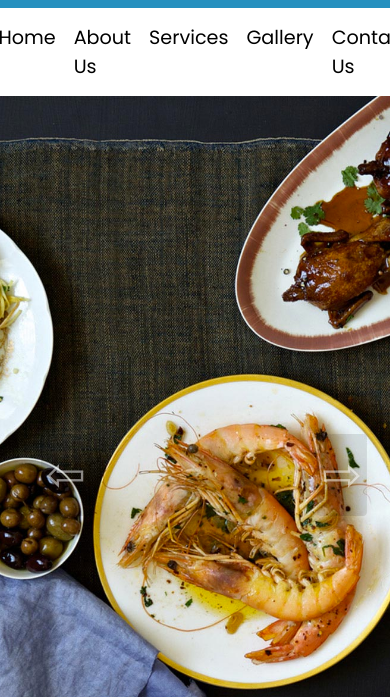
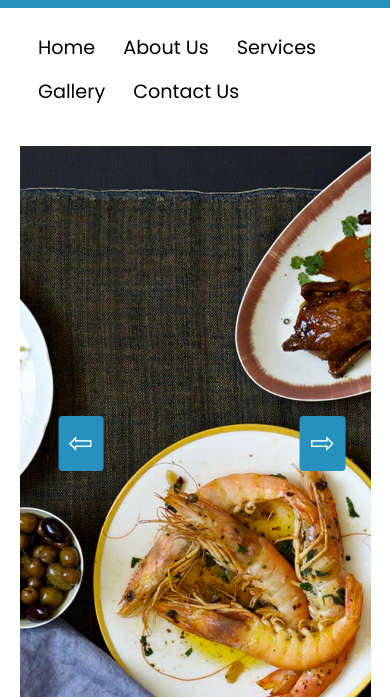
Before and after one commit to cloud-Q/Food-Cafe, a plain HTML site: page index.html in a window 390 px wide. Shown: the part 147-844 px from the top of the page. Drawn offline with Linux system fonts and the light colour scheme.

Commit message:
third commit

```diff
--- a/assets/css/style.css
+++ b/assets/css/style.css
@@ -153,6 +153,16 @@ nav {
     color: black;
     font-size: 1.2rem;
 }
+@media (max-width:460px) {
+    .navList {
+        display: flex;
+        flex-wrap: wrap;
+    }
+    .navList > li {
+        padding: 5px;
+        margin-top: 5px;
+    }
+}
 .navList > li > a:hover {
     color: rgba(255, 179, 0, 0.689);
 }
@@ -188,7 +198,7 @@ nav {
 /* carousel Styling */
 .imageSlider{
     height: 80vh;
-    margin: 0;
+    margin: 5%;
 }
 .carousel{
     width: 100%;
@@ -229,20 +239,22 @@ nav {
     z-index: 2;
     background: none;
     border: none;
-    font-size: 3rem;
-    top: 50%;
+    font-size: 30px;
+    top: 40%;
     transform: translate(50%);
-    color: rgba(255, 255, 255, 0.5);
+    color: white;
     border-radius: .25rem;
-    padding: .3rem .3rem;
-    background-color: rgba(0, 0, 0, .1);
+    padding: 5px 10px;
+    background-color: #2690BF;
+    /* background-color: rgba(0, 0, 0, .1); */
     cursor: pointer;
 }
 
 .carouselButton:hover,
 .carouselButton:focus{
     color: white;
-    background-color: rgba(0, 0, 0, 0.2);
+    background-color: #2690BF;
+    /* background-color: rgba(0, 0, 0, 0.2); */
 }
 
 .carouselButton.prev{
```
